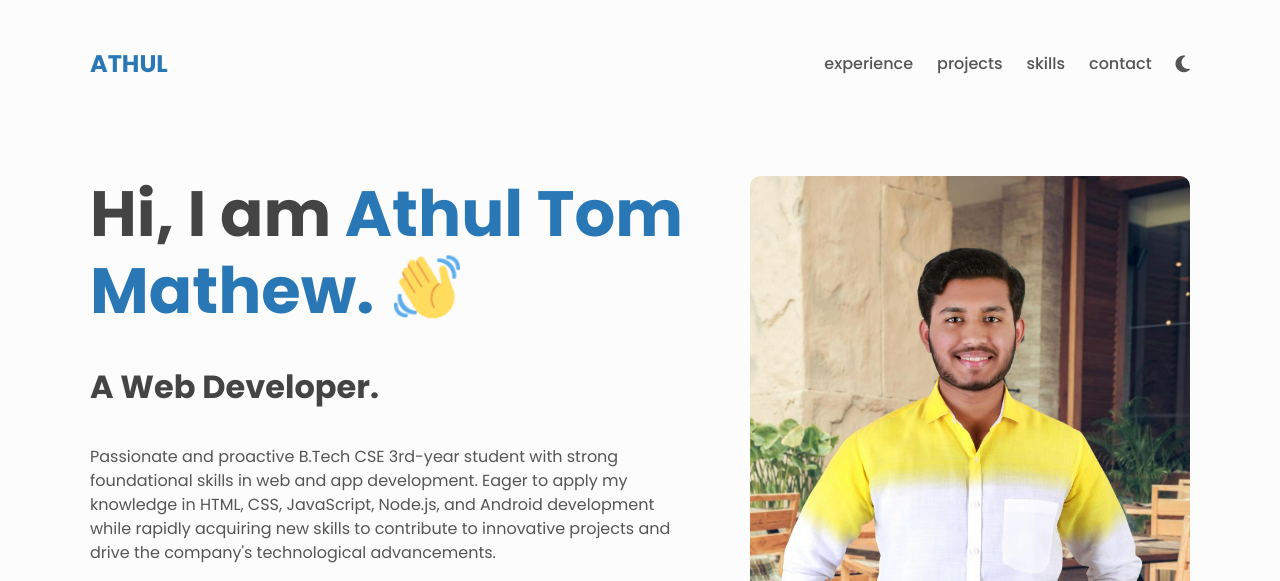
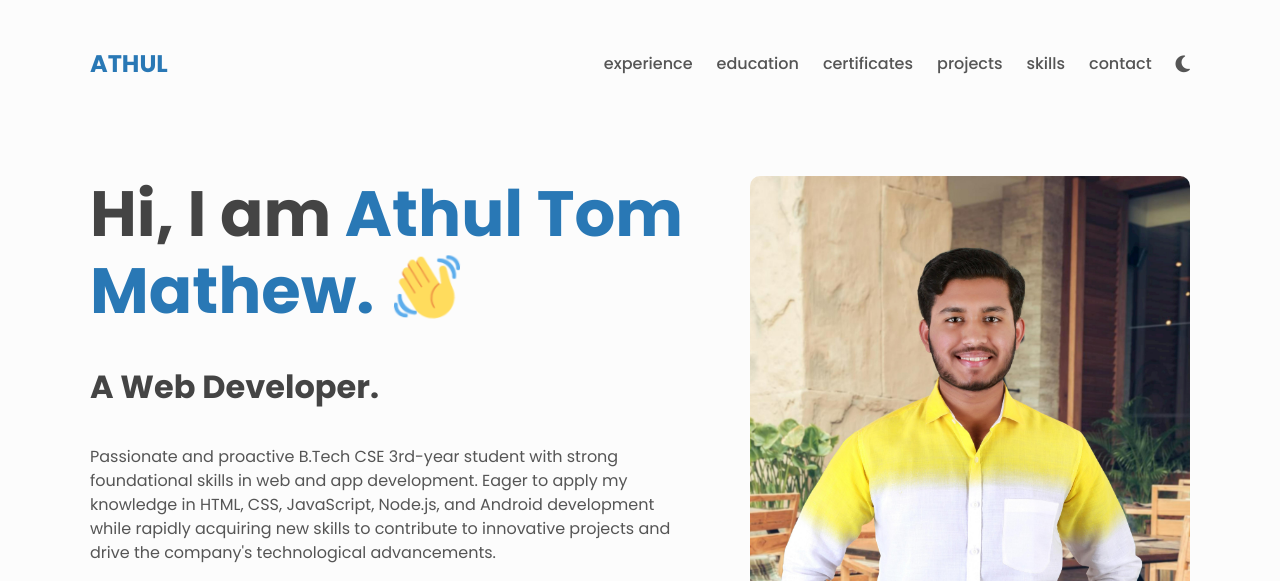
Before and after one commit to AthulTM/Portfolio-Website, a plain HTML site: page index.html in a window 1280 px wide. Shown: the top 581 px of the page. Drawn offline with nearby package versions, Linux system fonts and the light colour scheme.

Commit message:
Update index.html

```diff
--- a/index.html
+++ b/index.html
@@ -23,6 +23,12 @@
       <ul class="nav__list center">
         <li class="nav__list-item">
           <a class="link link--nav" href="#experience">experience</a>
+        </li>
+        <li class="nav__list-item">
+          <a class="link link--nav" href="#education">education</a>
+        </li>
+        <li class="nav__list-item">
+          <a class="link link--nav" href="#certificates">certificates</a>
         </li>
         <li class="nav__list-item">
           <a class="link link--nav" href="#projects">Projects</a>
```
